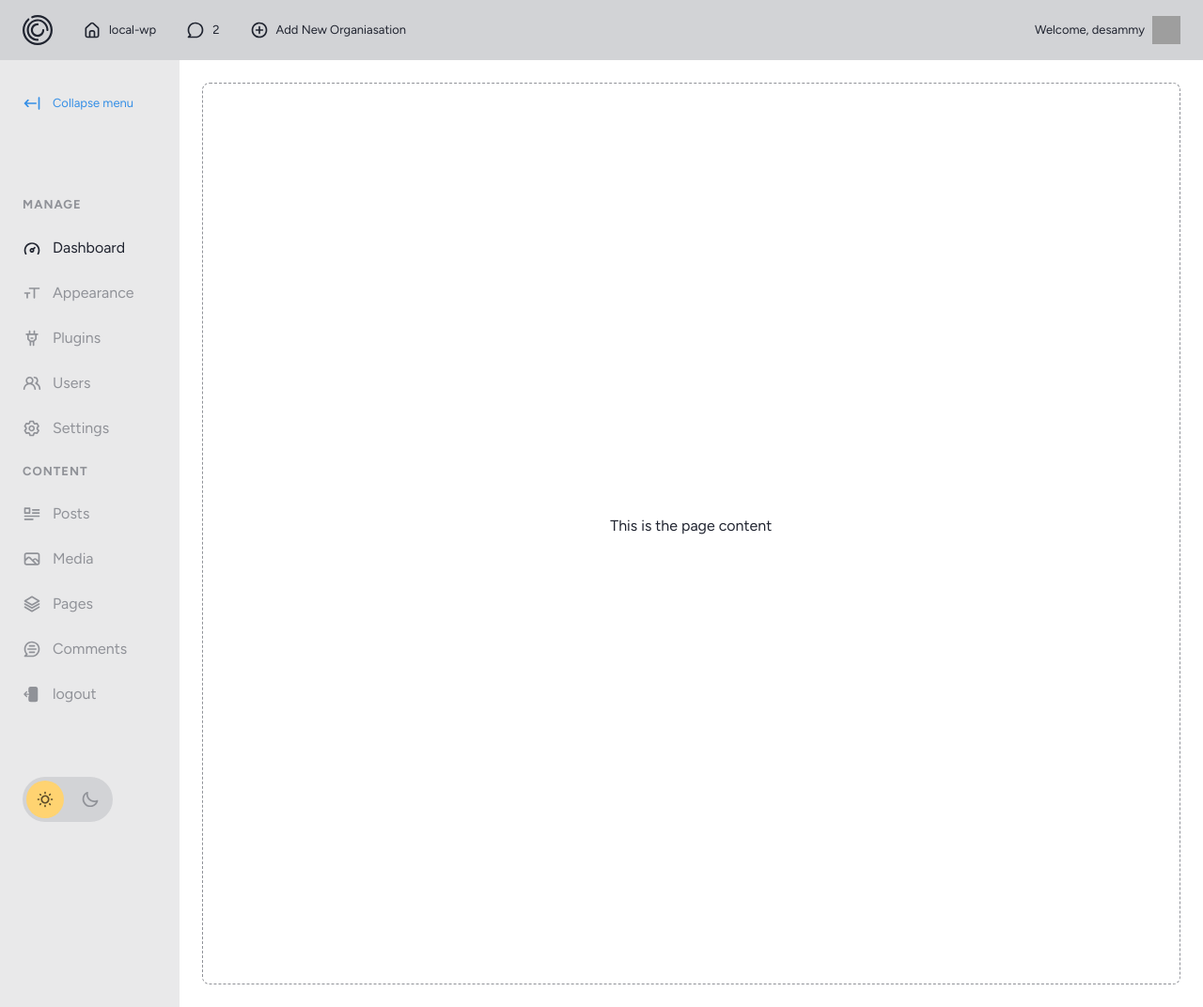
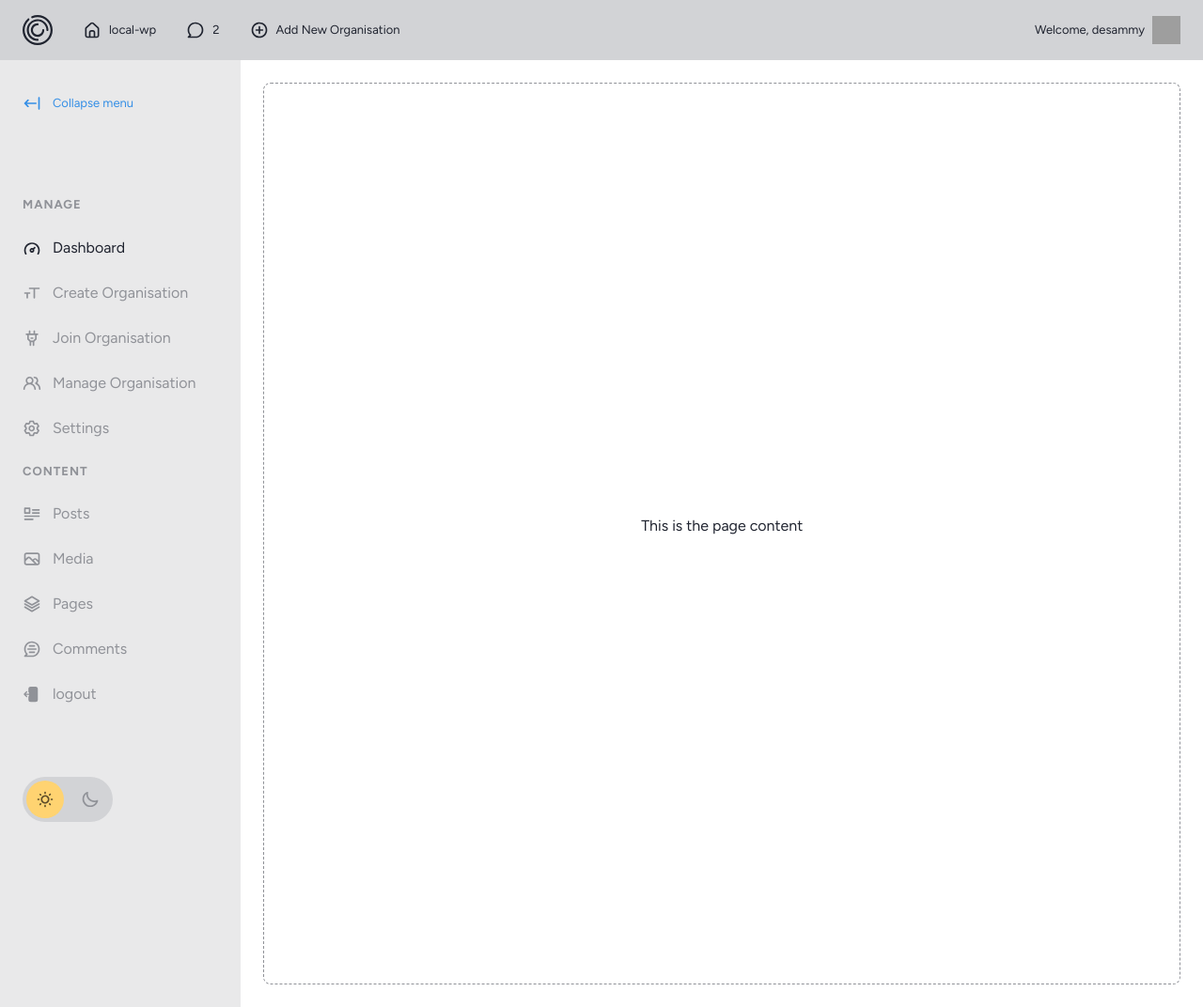
Before and after one commit to De-sam/QR_Attendance_App, a Flask app: page /dashboard in a window 1280 px wide. Shown: the whole page at 94% size. Run offline with Flask 3, Linux system fonts and the light colour scheme; a user stored in the database is signed in; grey boxes are pictures that could not be loaded.

Commit message:
updating the dashboard

```diff
--- a/myapp/auth.py
+++ b/myapp/auth.py
@@ -29,7 +29,7 @@ def login():
                 login_user(user, remember=True)
                 return redirect(url_for('views.dashboard'))
             else:
-                flash('Password is incorrect', category='danger')
+                flash('Username,Email or Password is incorrect', category='danger')
         else:
             flash('Username or email does not exist', category='danger')
 
--- a/myapp/templates/dashboard_base.html
+++ b/myapp/templates/dashboard_base.html
@@ -169,7 +169,7 @@
 						<svg>
 							<use xlink:href="#icon-add"></use>
 						</svg>
-						<span>Add New Organiasation</span>
+						<span>Add New Organisation</span>
 					</a>
 				</li>
 			</ul>
@@ -212,7 +212,7 @@
 							<svg>
 								<use xlink:href="#icon-appearance"></use>
 							</svg>
-							<span>Appearance</span>
+							<span>Create Organisation</span>
 						</a>
 					</li>
 					<li>
@@ -220,7 +220,7 @@
 							<svg>
 								<use xlink:href="#icon-plugins"></use>
 							</svg>
-							<span>Plugins</span>
+							<span>Join Organisation</span>
 						</a>
 					</li>
 					<li>
@@ -228,7 +228,7 @@
 							<svg>
 								<use xlink:href="#icon-users"></use>
 							</svg>
-							<span>Users</span>
+							<span>Manage Organisation</span>
 						</a>
 					</li>
 					<li>
```
Also changed, not shown: instance/database.db.
